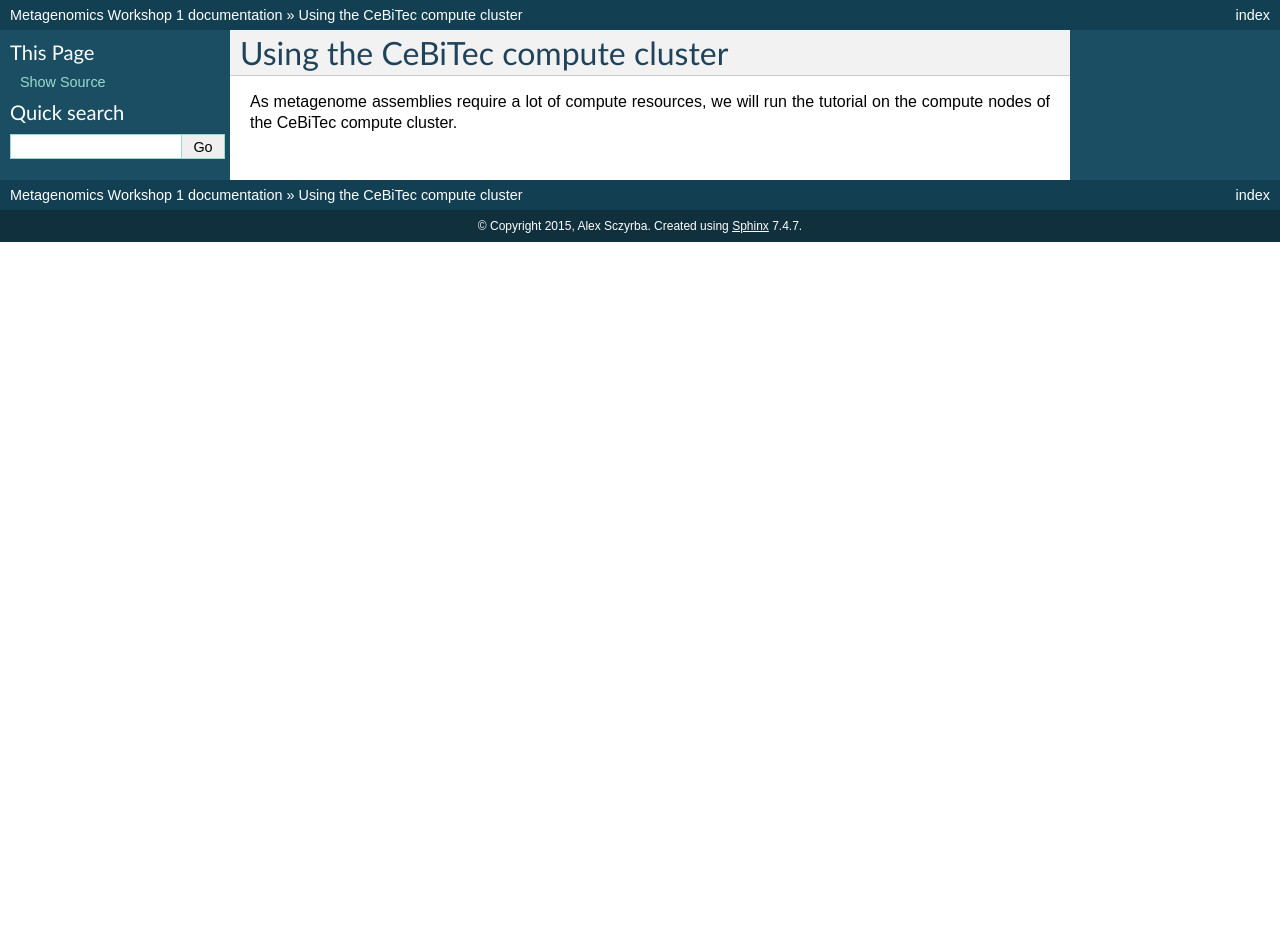
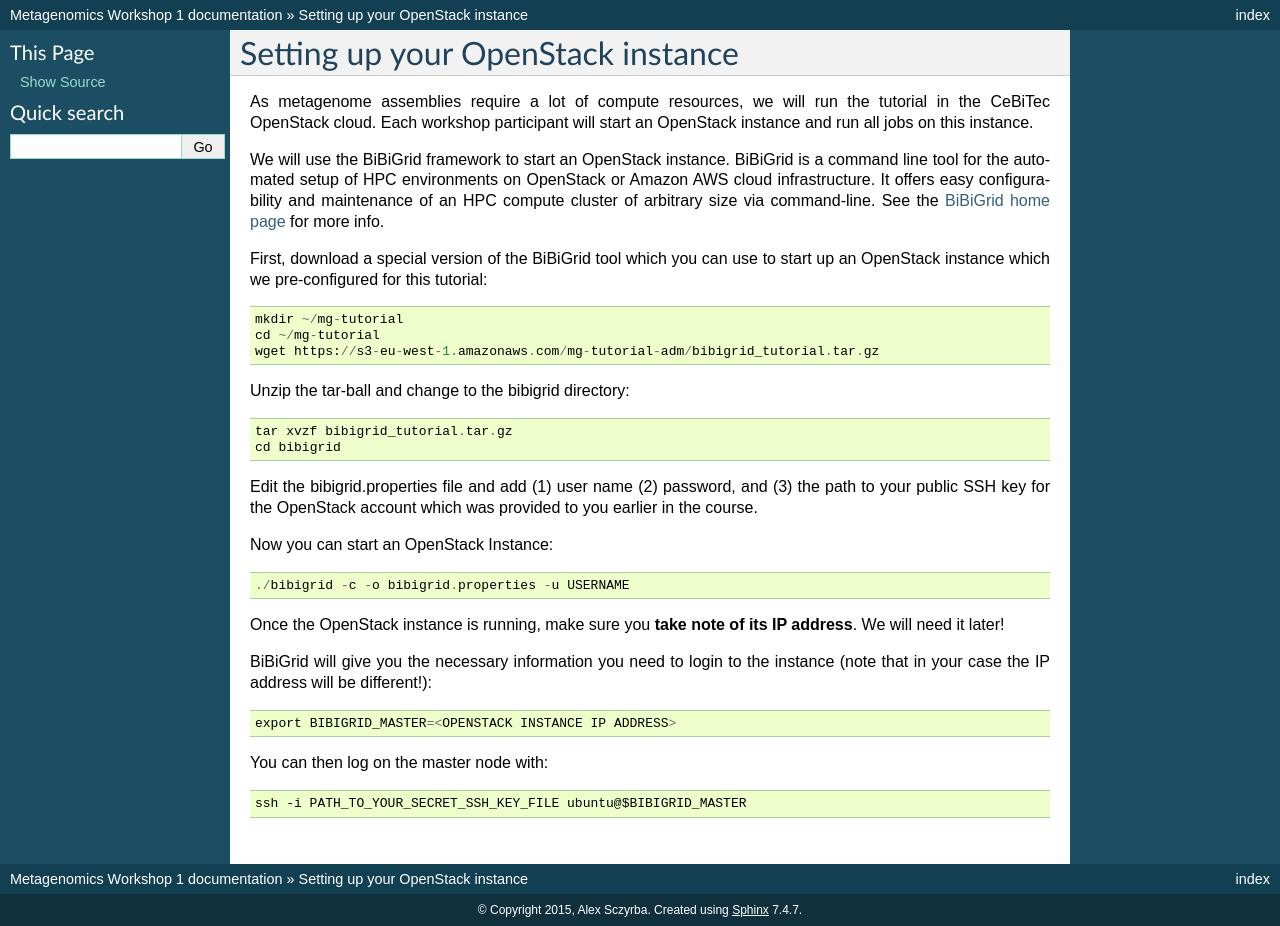
Before and after one commit to metagenomics/metagenomics-workshop, a Sphinx documentation site: the page built from docs/bibigrid.rst, in a window 1280 px wide. Built offline with Sphinx 7.4.7, drawn with Linux system fonts in a browser that asks for light colours; before the commit the page ends 900 px from its top, so only the background shows below that.

Commit message:
initial version for OpenStack cluster configuration

```diff
--- a/docs/bibigrid.rst
+++ b/docs/bibigrid.rst
@@ -1,5 +1,48 @@
-Using the CeBiTec compute cluster
-=================================
+Setting up your OpenStack instance
+==================================
 
 As metagenome assemblies require a lot of compute resources, we will run the tutorial
-on the compute nodes of the CeBiTec compute cluster.
+in the CeBiTec OpenStack cloud. Each workshop participant will start an OpenStack instance and
+run all jobs on this instance.
+
+We will use the BiBiGrid framework to start an OpenStack instance. BiBiGrid
+is a command line tool for the automated setup of HPC environments on OpenStack
+or Amazon AWS cloud infrastructure. It offers easy configurability and maintenance
+of an HPC compute cluster of arbitrary size via command-line. See the
+`BiBiGrid home page
+<https://wiki.cebitec.uni-bielefeld.de/bibiserv/index.php/BiBiGrid>`_ for more
+info.
+
+First, download a special version of the BiBiGrid tool which you can
+use to start up an OpenStack instance which we pre-configured for this
+tutorial::
+
+  mkdir ~/mg-tutorial
+  cd ~/mg-tutorial
+  wget https://s3-eu-west-1.amazonaws.com/mg-tutorial-adm/bibigrid_tutorial.tar.gz
+
+Unzip the tar-ball and change to the bibigrid directory::
+
+  tar xvzf bibigrid_tutorial.tar.gz
+  cd bibigrid
+
+Edit the bibigrid.properties file and add (1) user name (2) password,
+and (3) the path to your public SSH key for the OpenStack account
+which was provided to you earlier in the course.
+
+Now you can start an OpenStack Instance::
+
+  ./bibigrid -c -o bibigrid.properties -u USERNAME
+
+Once the OpenStack instance is running, make sure you **take note of its IP
+address**. We will need it later!
+
+BiBiGrid will give you the necessary information you need to
+login to the instance (note that in your case the IP address will be
+different!)::
+
+  export BIBIGRID_MASTER=<OPENSTACK INSTANCE IP ADDRESS>
+
+You can then log on the master node with::
+
+  ssh -i PATH_TO_YOUR_SECRET_SSH_KEY_FILE ubuntu@$BIBIGRID_MASTER
```
